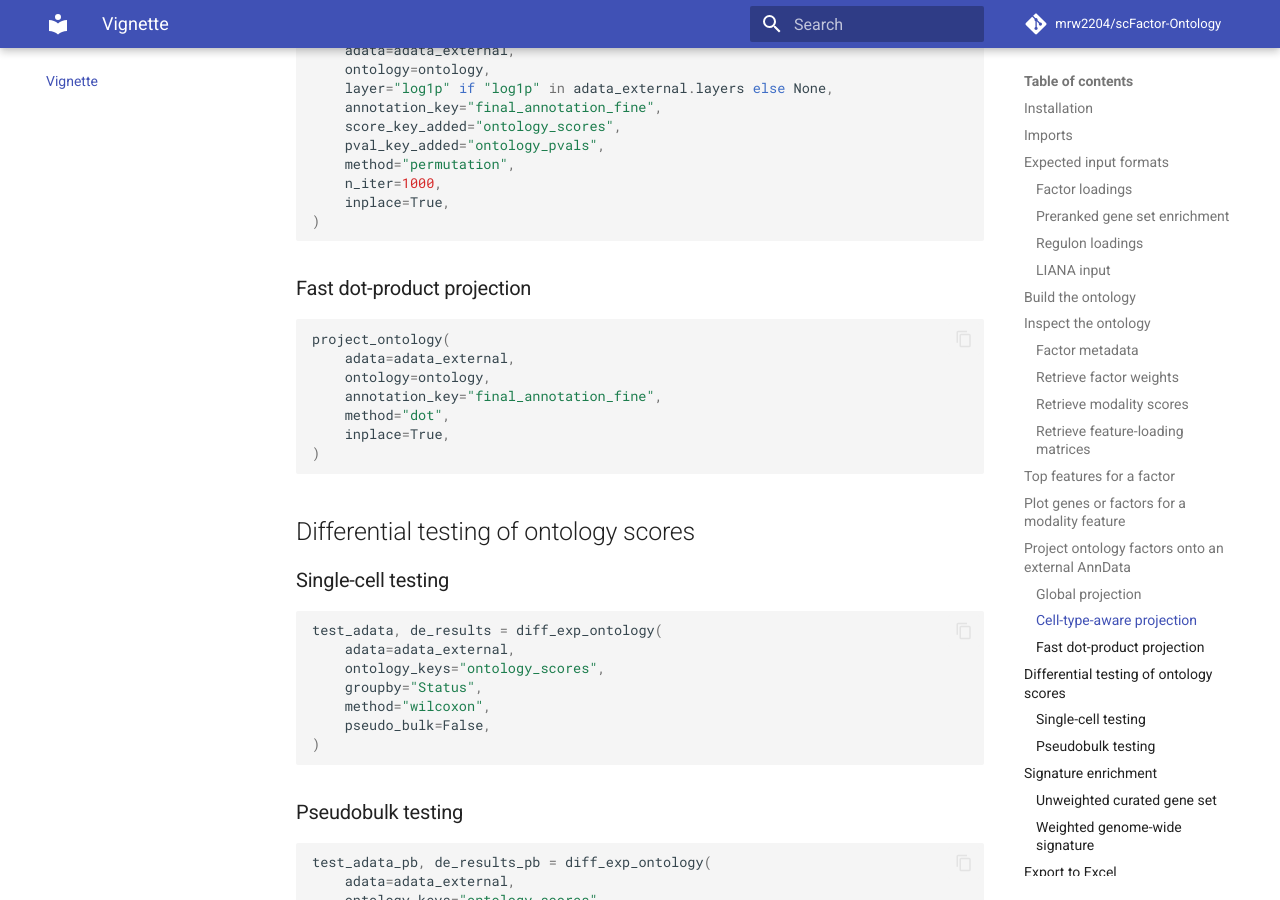
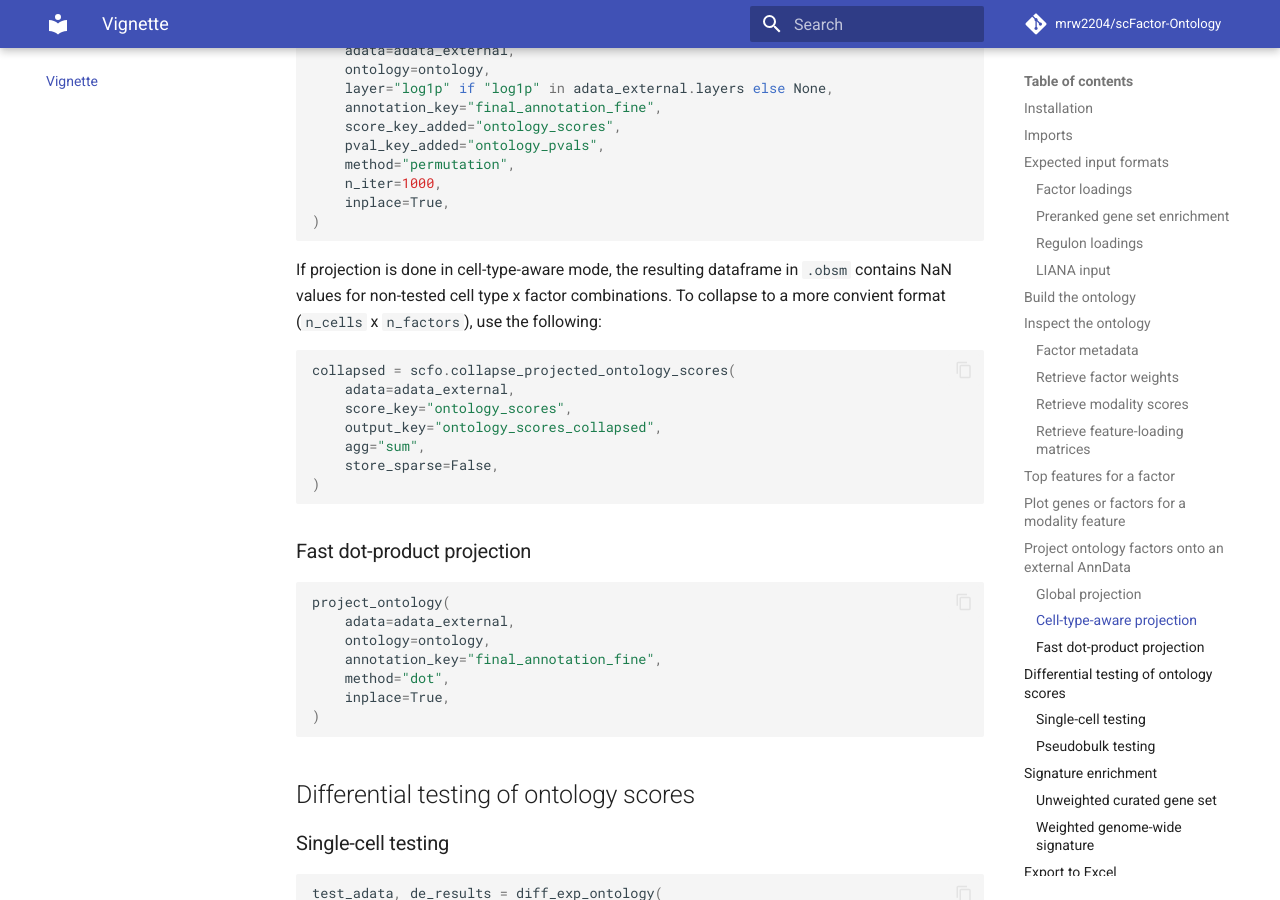
Before and after one commit to mrw2204/scFactor-Ontology, an MkDocs documentation site: the page built from docs/vignette.md, in a window 1280 px wide and 900 px high, scrolled down 6950 px. Built offline with MkDocs 1.6.1 and Material for MkDocs 9.7.7, drawn with Linux system fonts in a browser that asks for light colours; comment, search, counter and statistics services are not loaded.

Commit message:
Update vignette.md

````diff
--- a/docs/vignette.md
+++ b/docs/vignette.md
@@ -304,6 +304,19 @@ project_ontology(
 )
 ```
 
+If projection is done in cell-type-aware mode, the resulting dataframe in `.obsm` contains NaN values for non-tested cell type x factor combinations. To collapse to a more convient format (`n_cells` x `n_factors`), use the following:
+
+```python
+collapsed = scfo.collapse_projected_ontology_scores(
+    adata=adata_external,
+    score_key="ontology_scores",
+    output_key="ontology_scores_collapsed",
+    agg="sum",
+    store_sparse=False,
+)
+```
+
+
 ### Fast dot-product projection
 
 ```python
````
